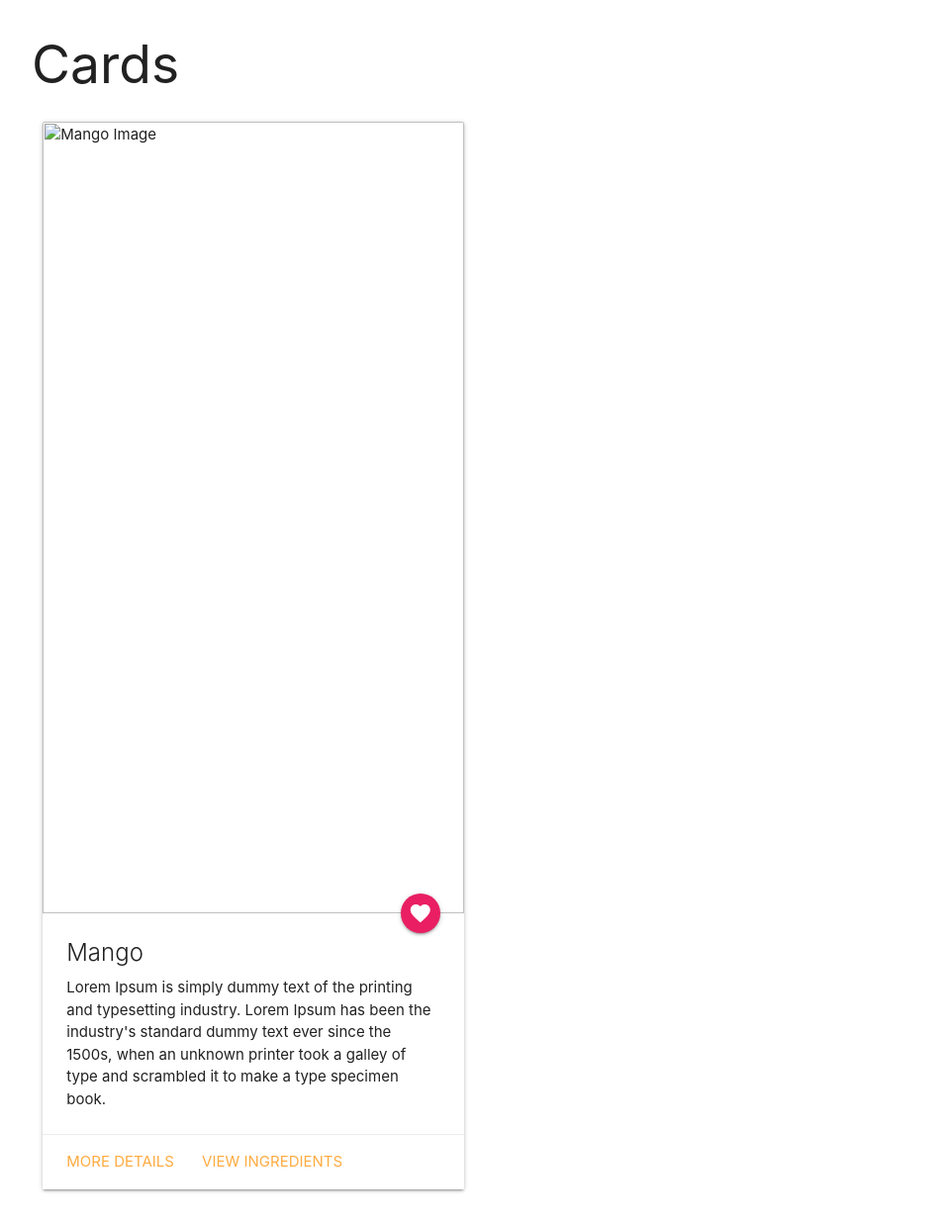
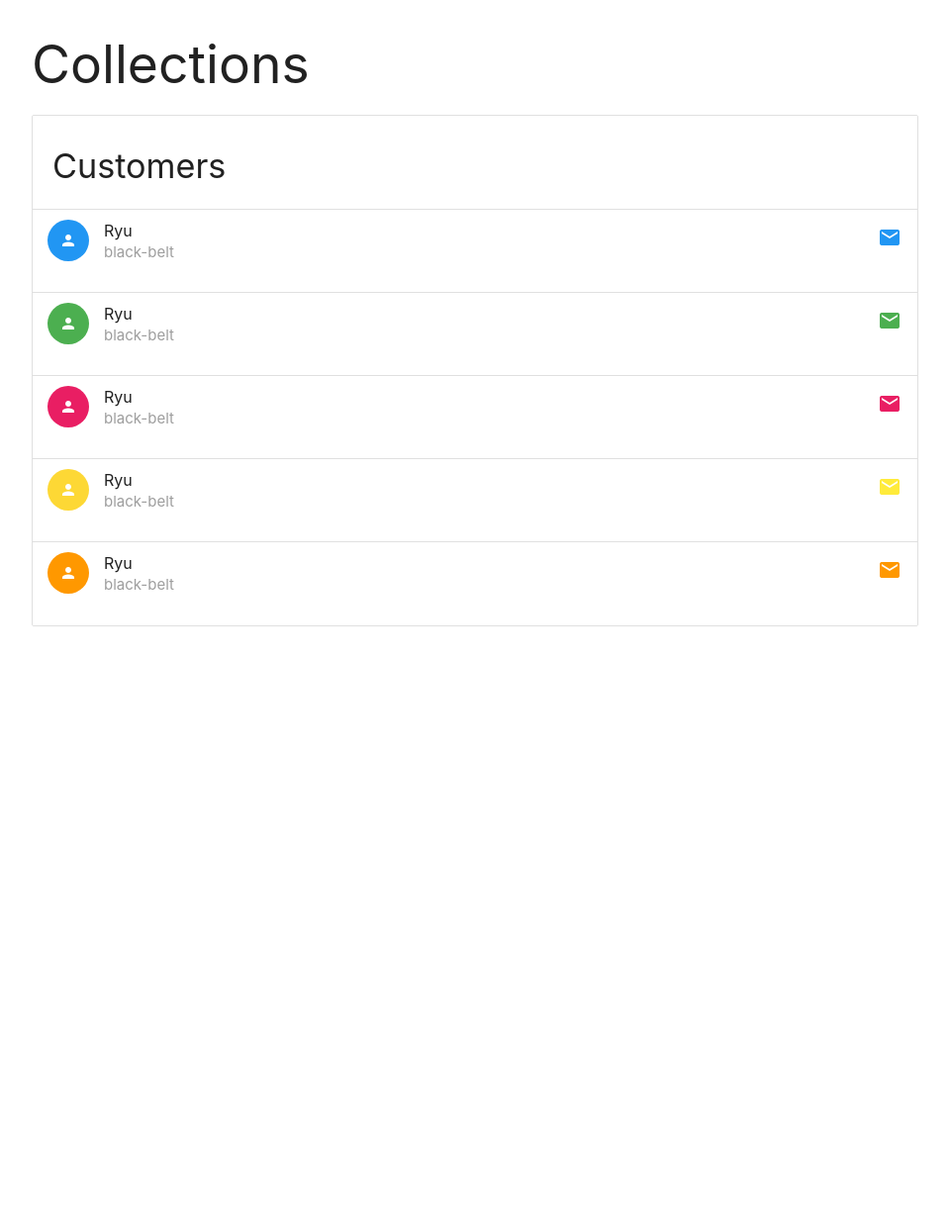
Before and after one commit to anitalakhadze/learning_log, a Django app: page / in a window 1280 px wide. Shown: the whole page at 99% size, without its empty margins (160-1119 px from the left). After the commit the page ends 633 px from the top, so only its background shows below. Run offline with Django 3.2, Linux system fonts and the light colour scheme.

Commit message:
working with <ul>

```diff
--- a/welcome/templates/welcome/index.html
+++ b/welcome/templates/welcome/index.html
@@ -19,38 +19,57 @@
 <body>
 
     <div class="container">
-        <h2>Cards</h2>
-        <div class="row">
-            <div class="col s12 l6">
-                <div class="card">
+        <h2>Collections</h2>
+        <ul class="collection with-header">
+            <li class="collection-header"><h4>Customers</h4></li>
 
-                    <div class="card-image">
-                        <img src="" alt="Mango Image">
-                        <a href="#" class="halfway-fab btn-floating pink pulse">
-                            <i class="material-icons">favorite</i>
-                        </a>
-                    </div>
+            <li class="collection-item avatar">
+                <i class="material-icons circle blue">person</i>
+                <span class="title">Ryu</span>
+                <p class="grey-text">black-belt</p>
+                <a href="" class="secondary-content">
+                    <i class="material-icons blue-text">email</i>
+                </a>
+            </li>
 
-                    <div class="card-content">
-                        <span class="card-title">Mango</span>
-                        <p>Lorem Ipsum is simply dummy text of the printing and typesetting industry.
-                        Lorem Ipsum has been the industry's standard dummy text ever since the 1500s, when an unknown printer took a galley of type and scrambled it to make a type specimen book. </p>
-                    </div>
+            <li class="collection-item avatar">
+                <i class="material-icons circle green">person</i>
+                <span class="title">Ryu</span>
+                <p class="grey-text">black-belt</p>
+                <a href="" class="secondary-content">
+                    <i class="material-icons green-text">email</i>
+                </a>
+            </li>
 
-                    <div class="card-action">
-                        <a href="#">More Details</a>
-                        <a href="#">View Ingredients</a>
-                    </div>
+            <li class="collection-item avatar">
+                <i class="material-icons circle pink">person</i>
+                <span class="title">Ryu</span>
+                <p class="grey-text">black-belt</p>
+                <a href="" class="secondary-content">
+                    <i class="material-icons pink-text">email</i>
+                </a>
+            </li>
 
-                </div>
-            </div>
+            <li class="collection-item avatar">
+                <i class="material-icons circle yellow darken-1">person</i>
+                <span class="title">Ryu</span>
+                <p class="grey-text">black-belt</p>
+                <a href="" class="secondary-content">
+                    <i class="material-icons yellow-text darken-1">email</i>
+                </a>
+            </li>
 
-            <div class="col s12 l6">
+            <li class="collection-item avatar">
+                <i class="material-icons circle orange">person</i>
+                <span class="title">Ryu</span>
+                <p class="grey-text">black-belt</p>
+                <a href="" class="secondary-content">
+                    <i class="material-icons orange-text">email</i>
+                </a>
+            </li>
 
-            </div>
-        </div>
+        </ul>
     </div>
-
 
     <script src="https://code.jquery.com/jquery-3.5.1.min.js"></script>
     <!-- Compiled and minified JavaScript -->
```
